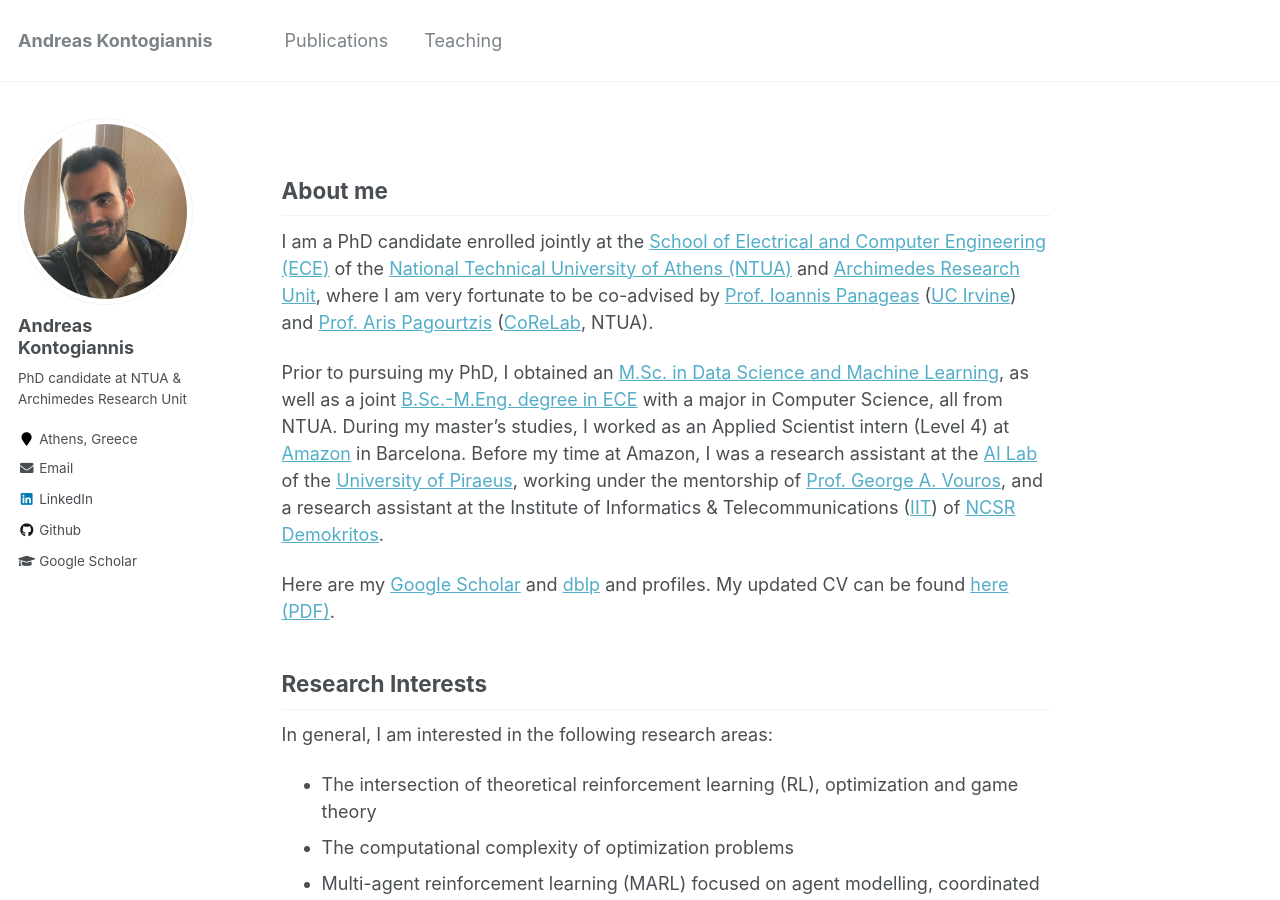
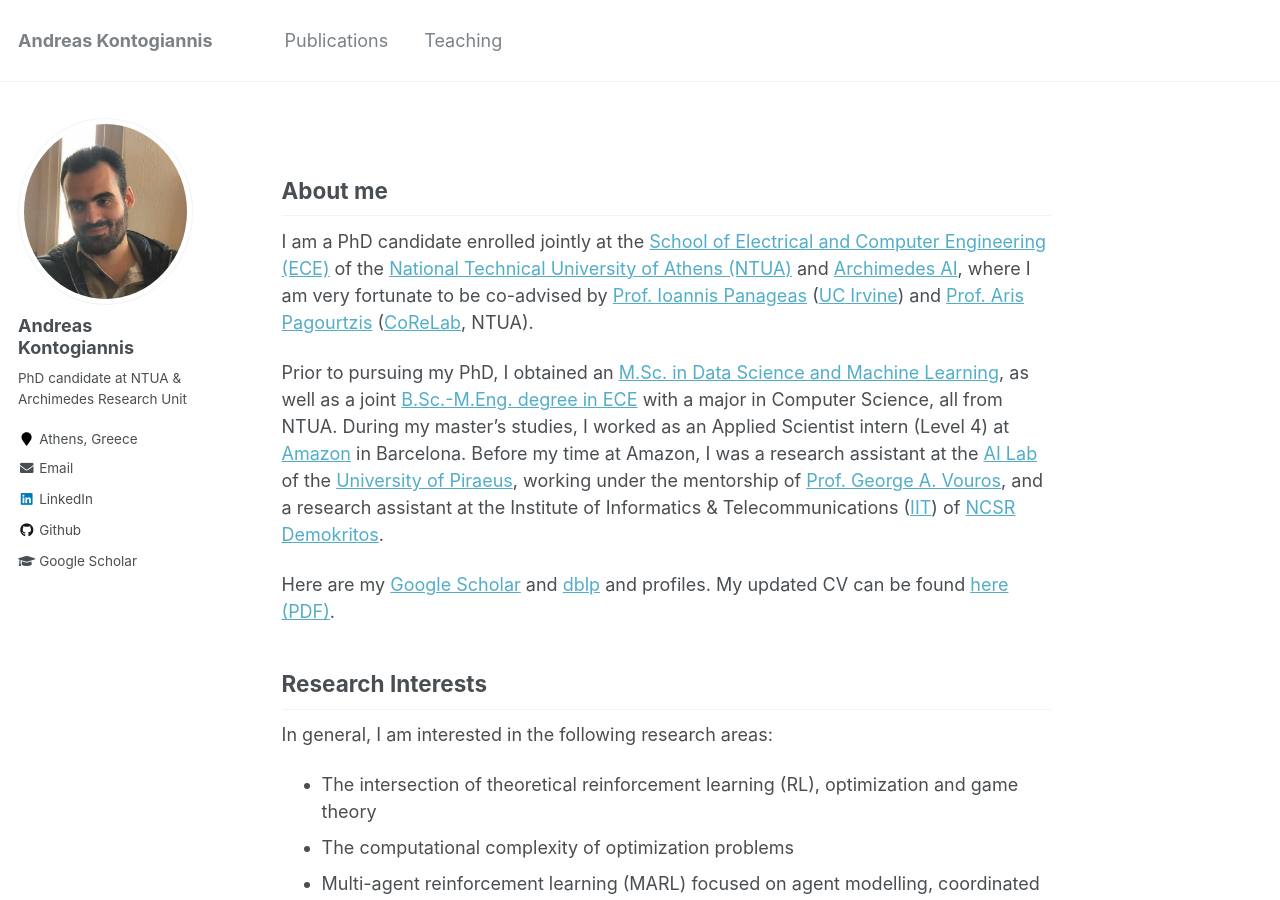
Before and after one commit to ddaedalus/ddaedalus.github.io, a Jekyll site: the page built from _pages/about.md, in a window 1280 px wide and 900 px high. Built offline with Jekyll 4.4.1, drawn with Linux system fonts in a browser that asks for light colours.

Commit message:
Update about.md

```diff
--- a/_pages/about.md
+++ b/_pages/about.md
@@ -8,7 +8,7 @@ redirect_from:
 ---
 ## About me
 
-I am a PhD candidate enrolled jointly at the [School of Electrical and Computer Engineering (ECE)](https://www.ece.ntua.gr/en) of the [National Technical University of Athens (NTUA)](https://www.ntua.gr/en/) and [Archimedes Research Unit](https://archimedesai.gr/en/), where I am very fortunate to be co-advised by [Prof. Ioannis Panageas](https://panageas.github.io/) ([UC Irvine](https://cs.ics.uci.edu/)) and [Prof. Aris Pagourtzis](https://www.ece.ntua.gr/en/staff/79) ([CoReLab](https://corelab.ntua.gr/index.html), NTUA).
+I am a PhD candidate enrolled jointly at the [School of Electrical and Computer Engineering (ECE)](https://www.ece.ntua.gr/en) of the [National Technical University of Athens (NTUA)](https://www.ntua.gr/en/) and [Archimedes AI](https://archimedesai.gr/en/), where I am very fortunate to be co-advised by [Prof. Ioannis Panageas](https://panageas.github.io/) ([UC Irvine](https://cs.ics.uci.edu/)) and [Prof. Aris Pagourtzis](https://www.ece.ntua.gr/en/staff/79) ([CoReLab](https://corelab.ntua.gr/index.html), NTUA).
 
 Prior to pursuing my PhD, I obtained an [M.Sc. in Data Science and Machine Learning](https://dsml.ece.ntua.gr/en), as well as a joint [B.Sc.-M.Eng. degree in ECE](https://www.ece.ntua.gr/en/undergraduate/info) with a major in Computer Science, all from NTUA. During my master's studies, I worked as an Applied Scientist intern (Level 4) at [Amazon](https://www.amazon.science/) in Barcelona. Before my time at Amazon, I was a research assistant at the [AI Lab](http://datacron1.ds.unipi.gr:9083/ai-lab/) of the [University of Piraeus](https://www.unipi.gr/unipi/en/), working under the mentorship of [Prof. George A. Vouros](http://datacron1.ds.unipi.gr:9083/ai-lab/george-vouros/), and a research assistant at the Institute of Informatics & Telecommunications ([IIT](https://www.iit.demokritos.gr/el/about-the-institute/)) of [NCSR Demokritos](https://www.demokritos.gr/).
 
```
